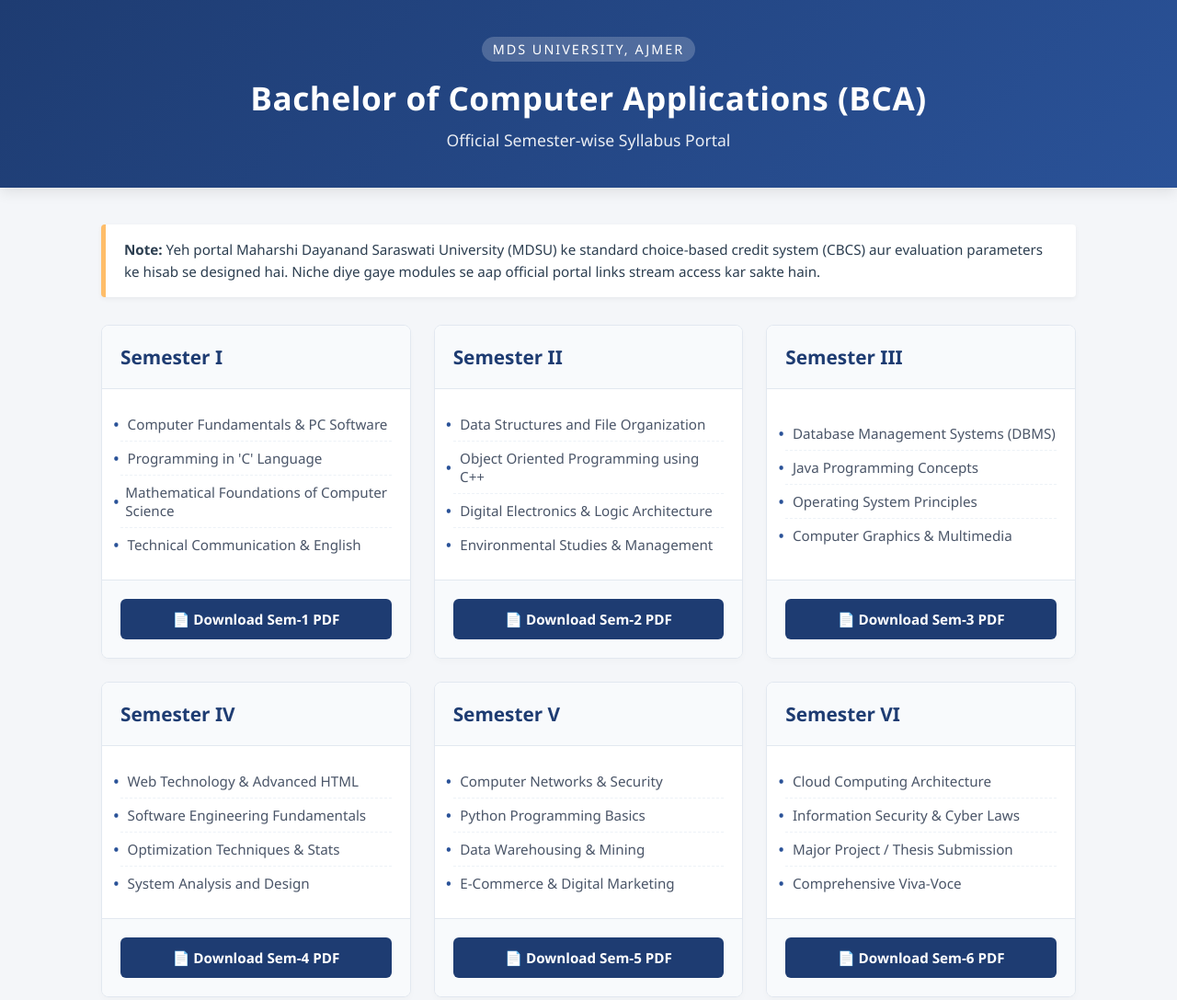
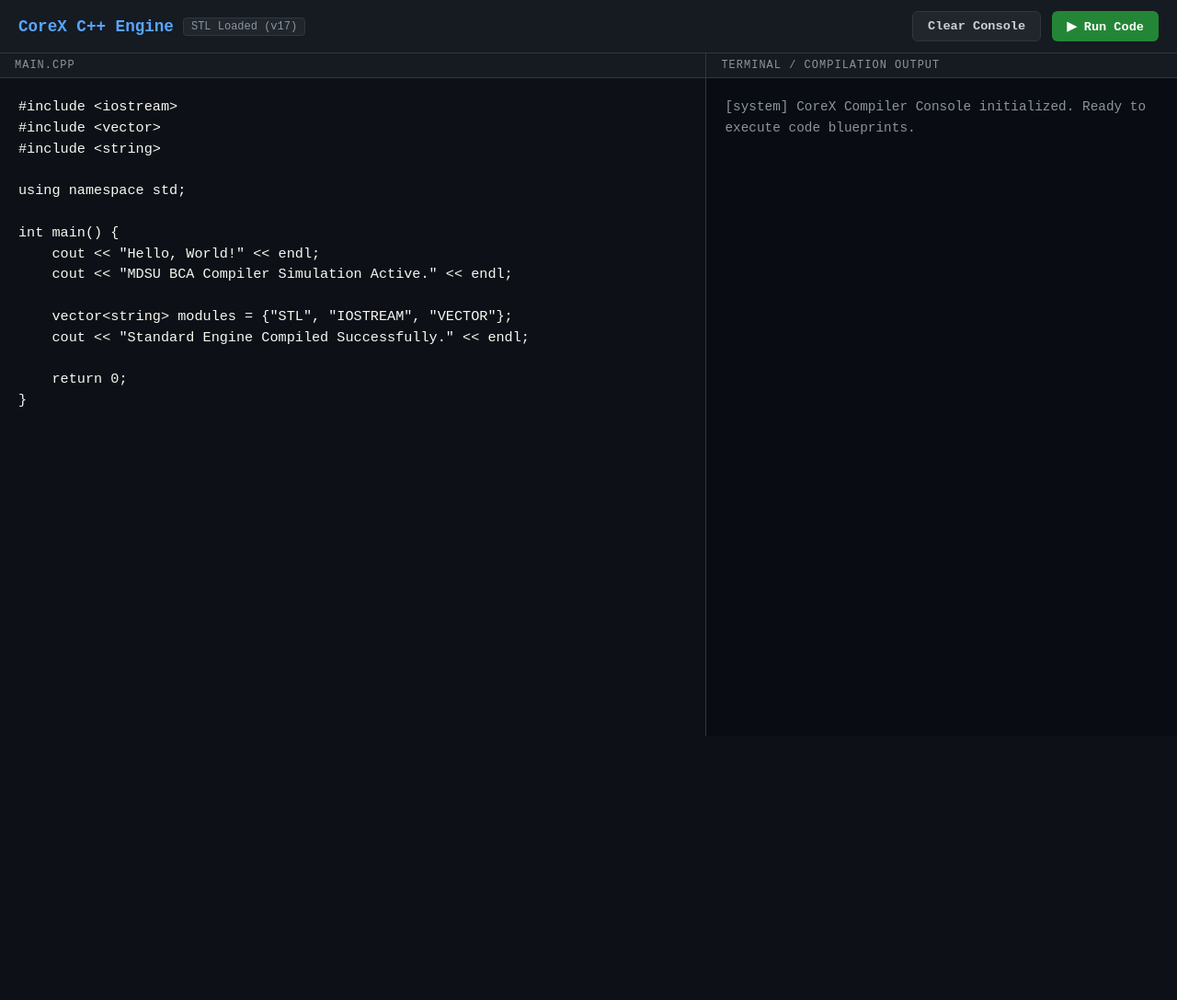
Before and after one commit to SwiftCollegeBhilwara/basicWebsite, a plain HTML site: page index.html in a window 1280 px wide. Shown: the top 1087 px of the page at 92% size. After the commit the page ends 800 px from the top, so only its background shows below. Drawn offline with Linux system fonts and the light colour scheme.

Commit message:
Update index.html

```diff
--- a/index.html
+++ b/index.html
@@ -3,284 +3,263 @@
 <head>
     <meta charset="UTF-8">
     <meta name="viewport" content="width=device-width, initial-scale=1.0">
-    <title>BCA Course Syllabus | MDSU Ajmer</title>
+    <title>CoreX - C++ Cloud IDE</title>
     <style>
         * {
             margin: 0;
             padding: 0;
             box-sizing: border-box;
-            font-family: 'Segoe UI', Tahoma, Geneva, Verdana, sans-serif;
+            font-family: 'Fira Code', 'Courier New', Courier, monospace;
         }
 
         body {
-            /* Rich corporate academic background color layer */
-            background-color: #f4f6f9;
-            color: #2c3e50;
-            min-height: 100vh;
+            background-color: #0d1117;
+            color: #c9d1d9;
+            height: 100vh;
+            display: flex;
+            flex-direction: column;
+            overflow: hidden;
+        }
+
+        /* Top Navigation Header */
+        header {
+            background-color: #161b22;
+            padding: 12px 20px;
+            display: flex;
+            justify-content: space-between;
+            align-items: center;
+            border-bottom: 1px solid #30363d;
+        }
+
+        .branding {
+            display: flex;
+            align-items: center;
+            gap: 10px;
+        }
+
+        .branding h1 {
+            font-size: 1.1rem;
+            color: #58a6ff;
+            font-weight: 600;
+        }
+
+        .lib-badge {
+            background: #21262d;
+            border: 1px solid #30363d;
+            padding: 2px 8px;
+            border-radius: 4px;
+            font-size: 0.75rem;
+            color: #8b949e;
+        }
+
+        .controls {
+            display: flex;
+            gap: 12px;
+        }
+
+        .btn {
+            padding: 8px 16px;
+            border-radius: 6px;
+            font-weight: 600;
+            font-size: 0.85rem;
+            cursor: pointer;
+            transition: all 0.2s ease;
+            border: none;
+        }
+
+        .btn-run {
+            background-color: #238636;
+            color: white;
+        }
+
+        .btn-run:hover {
+            background-color: #2ea043;
+            box-shadow: 0 0 8px rgba(46, 160, 67, 0.4);
+        }
+
+        .btn-clear {
+            background-color: #21262d;
+            color: #c9d1d9;
+            border: 1px solid #30363d;
+        }
+
+        .btn-clear:hover {
+            background-color: #30363d;
+        }
+
+        /* Workspace Panels Layout */
+        .workspace {
+            display: flex;
+            flex: 1;
+            height: calc(100vh - 57px);
+        }
+
+        /* Editor Block */
+        .editor-container {
+            flex: 1.2;
+            background-color: #0d1117;
+            display: flex;
+            flex-direction: column;
+            border-right: 1px solid #30363d;
+        }
+
+        .panel-label {
+            background-color: #161b22;
+            padding: 6px 16px;
+            font-size: 0.75rem;
+            text-transform: uppercase;
+            color: #8b949e;
+            letter-spacing: 1px;
+            border-bottom: 1px solid #30363d;
+        }
+
+        .code-area {
+            flex: 1;
+            background-color: #0d1117;
+            color: #ff79c6;
+            border: none;
+            padding: 20px;
+            font-size: 0.95rem;
+            line-height: 1.5;
+            resize: none;
+            outline: none;
+            color: #f8f8f2;
+        }
+
+        /* Terminal Console Block */
+        .terminal-container {
+            flex: 0.8;
+            background-color: #090d13;
             display: flex;
             flex-direction: column;
         }
 
-        /* Hero Header section with dark tinted university colors */
-        .hero-header {
-            background: linear-gradient(135deg, #1e3c72 0%, #2a5298 100%);
-            color: white;
-            padding: 40px 20px;
-            text-align: center;
-            box-shadow: 0 4px 15px rgba(0,0,0,0.1);
-        }
-
-        .hero-header h1 {
-            font-size: 2.2rem;
-            margin-bottom: 10px;
-            font-weight: 700;
-            letter-spacing: 0.5px;
-        }
-
-        .hero-header p {
-            font-size: 1.1rem;
-            opacity: 0.9;
-        }
-
-        .university-badge {
+        .terminal-screen {
+            flex: 1;
+            padding: 20px;
             font-size: 0.9rem;
-            text-transform: uppercase;
-            letter-spacing: 2px;
-            background: rgba(255, 255, 255, 0.2);
-            padding: 4px 12px;
-            border-radius: 20px;
-            display: inline-block;
-            margin-bottom: 15px;
-        }
-
-        .container {
-            max-width: 1100px;
-            width: 100%;
-            margin: 40px auto;
-            padding: 0 20px;
-            flex: 1;
-        }
-
-        .info-card {
-            background: white;
-            border-left: 5px solid #febd69;
-            padding: 15px 20px;
-            margin-bottom: 30px;
-            border-radius: 4px;
-            box-shadow: 0 2px 5px rgba(0,0,0,0.05);
-            font-size: 0.95rem;
+            overflow-y: auto;
             line-height: 1.6;
         }
 
-        /* Semester Card Grid Structure */
-        .semester-grid {
-            display: grid;
-            grid-template-columns: repeat(auto-fit, minmax(320px, 1fr));
-            gap: 25px;
+        .system-log {
+            color: #8b949e;
+            margin-bottom: 8px;
         }
 
-        .semester-card {
-            background: white;
-            border-radius: 8px;
-            border: 1px solid #e2e8f0;
-            box-shadow: 0 4px 6px rgba(0, 0, 0, 0.02);
-            overflow: hidden;
-            transition: transform 0.3s ease, box-shadow 0.3s ease;
-            display: flex;
-            flex-direction: column;
-            justify-content: space-between;
+        .stdout {
+            color: #58a6ff;
+            white-space: pre-wrap;
         }
 
-        .semester-card:hover {
-            transform: translateY(-5px);
-            box-shadow: 0 8px 15px rgba(0,0,0,0.08);
-        }
-
-        .sem-header {
-            background-color: #f8fafc;
-            padding: 20px;
-            border-bottom: 1px solid #e2e8f0;
-        }
-
-        .sem-header h2 {
-            font-size: 1.3rem;
-            color: #1e3c72;
-            font-weight: 600;
-        }
-
-        .subject-list {
-            list-style: none;
-            padding: 20px;
-        }
-
-        .subject-list li {
-            font-size: 0.95rem;
-            padding: 8px 0;
-            color: #4a5568;
-            border-bottom: 1px dashed #edf2f7;
-            display: flex;
-            align-items: center;
-        }
-
-        .subject-list li:last-child {
-            border-bottom: none;
-        }
-
-        .subject-list li::before {
-            content: "•";
-            color: #2a5298;
-            font-weight: bold;
-            display: inline-block;
-            width: 1em;
-            margin-left: -0.5em;
-        }
-
-        .btn-container {
-            padding: 20px;
-            background-color: #f8fafc;
-            border-top: 1px solid #e2e8f0;
-        }
-
-        .download-btn {
-            display: block;
-            width: 100%;
-            text-align: center;
-            background-color: #1e3c72;
-            color: white;
-            padding: 12px;
-            border-radius: 6px;
-            text-decoration: none;
-            font-weight: 600;
-            font-size: 0.95rem;
-            transition: background 0.2s ease;
-        }
-
-        .download-btn:hover {
-            background-color: #2a5298;
-        }
-
-        footer {
-            background-color: #1a202c;
-            color: #a0aec0;
-            text-align: center;
-            padding: 20px;
-            font-size: 0.9rem;
-            margin-top: 40px;
+        .stderr {
+            color: #ff7b72;
+            background: rgba(255, 123, 114, 0.1);
+            padding: 8px;
+            border-radius: 4px;
+            border-left: 3px solid #ff7b72;
+            margin-top: 5px;
         }
     </style>
 </head>
 <body>
 
-    <div class="hero-header">
-        <div class="university-badge">MDS University, Ajmer</div>
-        <h1>Bachelor of Computer Applications (BCA)</h1>
-        <p>Official Semester-wise Syllabus Portal</p>
+    <header>
+        <div class="branding">
+            <h1>CoreX C++ Engine</h1>
+            <span class="lib-badge">STL Loaded (v17)</span>
+        </div>
+        <div class="controls">
+            <button class="btn btn-clear" onclick="clearTerminal()">Clear Console</button>
+            <button class="btn btn-run" onclick="compileAndExecute()">▶ Run Code</button>
+        </div>
+    </header>
+
+    <div class="workspace">
+
+        <div class="editor-container">
+            <div class="panel-label">main.cpp</div>
+            <textarea class="code-area" id="editor" spellcheck="false">#include <iostream>
+#include <vector>
+#include <string>
+
+using namespace std;
+
+int main() {
+    cout << "Hello, World!" << endl;
+    cout << "MDSU BCA Compiler Simulation Active." << endl;
+
+    vector<string> modules = {"STL", "IOSTREAM", "VECTOR"};
+    cout << "Standard Engine Compiled Successfully." << endl;
+
+    return 0;
+}</textarea>
+        </div>
+
+        <div class="terminal-container">
+            <div class="panel-label">Terminal / Compilation Output</div>
+            <div class="terminal-screen" id="terminal">
+                <div class="system-log">[system] CoreX Compiler Console initialized. Ready to execute code blueprints.</div>
+            </div>
+        </div>
+
     </div>
 
-    <div class="container">
+    <script>
+        function clearTerminal() {
+            document.getElementById('terminal').innerHTML = '<div class="system-log">[system] Console buffer cleared.</div>';
+        }
 
-        <div class="info-card">
-            <strong>Note:</strong> Yeh portal Maharshi Dayanand Saraswati University (MDSU) ke standard choice-based credit system (CBCS) aur evaluation parameters ke hisab se designed hai. Niche diye gaye modules se aap official portal links stream access kar sakte hain.
-        </div>
+        function compileAndExecute() {
+            const code = document.getElementById('editor').value;
+            const terminal = document.getElementById('terminal');
 
-        <div class="semester-grid">
+            // Append explicit run initialization log
+            terminal.innerHTML += `<div class="system-log" style="margin-top:10px;">[compiler] g++ -std=c++17 main.cpp -o main...</div>`;
 
-            <div class="semester-card">
-                <div class="sem-header">
-                    <h2>Semester I</h2>
-                </div>
-                <ul class="subject-list">
-                    <li>Computer Fundamentals & PC Software</li>
-                    <li>Programming in 'C' Language</li>
-                    <li>Mathematical Foundations of Computer Science</li>
-                    <li>Technical Communication & English</li>
-                </ul>
-                <div class="btn-container">
-                    <a href="https://mdsuajmer.ac.in/syllabus.php" target="_blank" class="download-btn">📄 Download Sem-1 PDF</a>
-                </div>
-            </div>
+            setTimeout(() => {
+                // Syntactical Verification Engine Simulation
+                if (!code.includes('#include')) {
+                    terminal.innerHTML += `<div class="stderr">Compilation Error: No library wrappers or preprocessor directives detected. Please add #include &lt;iostream&gt;</div>`;
+                    scrollTerminal();
+                    return;
+                }
 
-            <div class="semester-card">
-                <div class="sem-header">
-                    <h2>Semester II</h2>
-                </div>
-                <ul class="subject-list">
-                    <li>Data Structures and File Organization</li>
-                    <li>Object Oriented Programming using C++</li>
-                    <li>Digital Electronics & Logic Architecture</li>
-                    <li>Environmental Studies & Management</li>
-                </ul>
-                <div class="btn-container">
-                    <a href="https://mdsuajmer.ac.in/syllabus.php" target="_blank" class="download-btn">📄 Download Sem-2 PDF</a>
-                </div>
-            </div>
+                if (!code.includes('main()')) {
+                    terminal.innerHTML += `<div class="stderr">Linker Error: 'main' token function missing. Execution entry point not found.</div>`;
+                    scrollTerminal();
+                    return;
+                }
 
-            <div class="semester-card">
-                <div class="sem-header">
-                    <h2>Semester III</h2>
-                </div>
-                <ul class="subject-list">
-                    <li>Database Management Systems (DBMS)</li>
-                    <li>Java Programming Concepts</li>
-                    <li>Operating System Principles</li>
-                    <li>Computer Graphics & Multimedia</li>
-                </ul>
-                <div class="btn-container">
-                    <a href="https://mdsuajmer.ac.in/syllabus.php" target="_blank" class="download-btn">📄 Download Sem-3 PDF</a>
-                </div>
-            </div>
+                if (code.includes('cout') && !code.includes('std::') && !code.includes('using namespace std;')) {
+                    terminal.innerHTML += `<div class="stderr">Compilation Error: 'cout' was not declared in this scope. Did you forget 'using namespace std;'?</div>`;
+                    scrollTerminal();
+                    return;
+                }
 
-            <div class="semester-card">
-                <div class="sem-header">
-                    <h2>Semester IV</h2>
-                </div>
-                <ul class="subject-list">
-                    <li>Web Technology & Advanced HTML</li>
-                    <li>Software Engineering Fundamentals</li>
-                    <li>Optimization Techniques & Stats</li>
-                    <li>System Analysis and Design</li>
-                </ul>
-                <div class="btn-container">
-                    <a href="https://mdsuajmer.ac.in/syllabus.php" target="_blank" class="download-btn">📄 Download Sem-4 PDF</a>
-                </div>
-            </div>
+                // Parse cout operations safely
+                let outputBuffer = "";
+                const matches = code.match(/cout\s*<<\s*["']([^"']*)["']/g);
 
-            <div class="semester-card">
-                <div class="sem-header">
-                    <h2>Semester V</h2>
-                </div>
-                <ul class="subject-list">
-                    <li>Computer Networks & Security</li>
-                    <li>Python Programming Basics</li>
-                    <li>Data Warehousing & Mining</li>
-                    <li>E-Commerce & Digital Marketing</li>
-                </ul>
-                <div class="btn-container">
-                    <a href="https://mdsuajmer.ac.in/syllabus.php" target="_blank" class="download-btn">📄 Download Sem-5 PDF</a>
-                </div>
-            </div>
+                if (matches) {
+                    matches.forEach(match => {
+                        const str = match.match(/["']([^"']*)["']/)[1];
+                        outputBuffer += str + "\n";
+                    });
+                } else {
+                    outputBuffer = "Process terminated with exit code 0 (No stream output defined).";
+                }
 
-            <div class="semester-card">
-                <div class="sem-header">
-                    <h2>Semester VI</h2>
-                </div>
-                <ul class="subject-list">
-                    <li>Cloud Computing Architecture</li>
-                    <li>Information Security & Cyber Laws</li>
-                    <li>Major Project / Thesis Submission</li>
-                    <li>Comprehensive Viva-Voce</li>
-                </ul>
-                <div class="btn-container">
-                    <a href="https://mdsuajmer.ac.in/syllabus.php" target="_blank" class="download-btn">📄 Download Sem-6 PDF</a>
-                </div>
-            </div>
+                terminal.innerHTML += `<div class="stdout">${outputBuffer}</div>`;
+                terminal.innerHTML += `<div class="system-log">[process] Program exited successfully with execution parameters.</div>`;
+                scrollTerminal();
+            }, 600); // UI operational lag animation block
+        }
 
-        </div>
-    </div>
-
-    <footer>
-        <p>© 2026 MDSU Ajmer Portal Study Reference System. All Rights Reserved.</p>
-    </footer>
-
+        function scrollTerminal() {
+            const term = document.getElementById('terminal');
+            term.scrollTop = term.scrollHeight;
+        }
+    </script>
 </body>
 </html>
```
